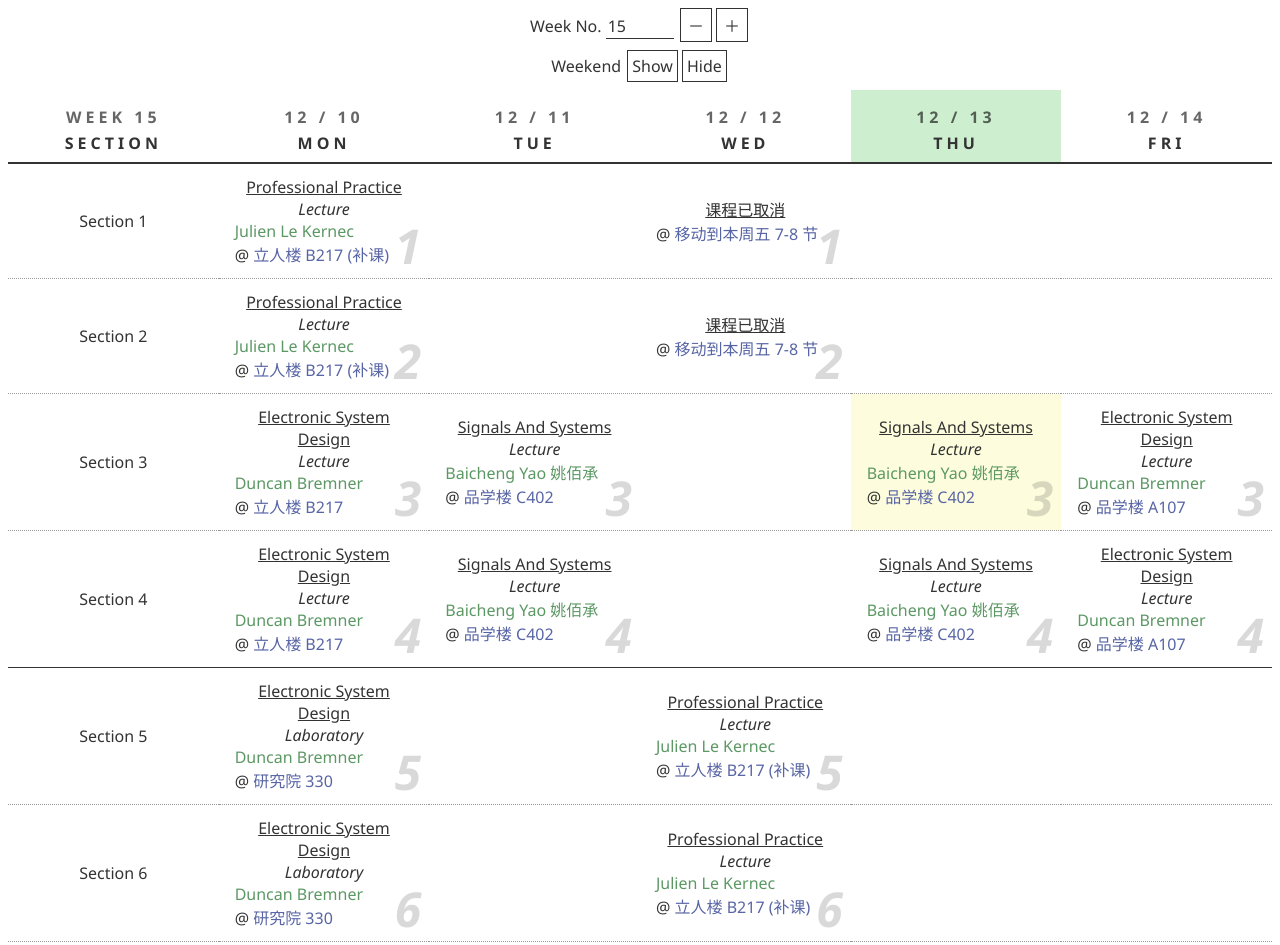
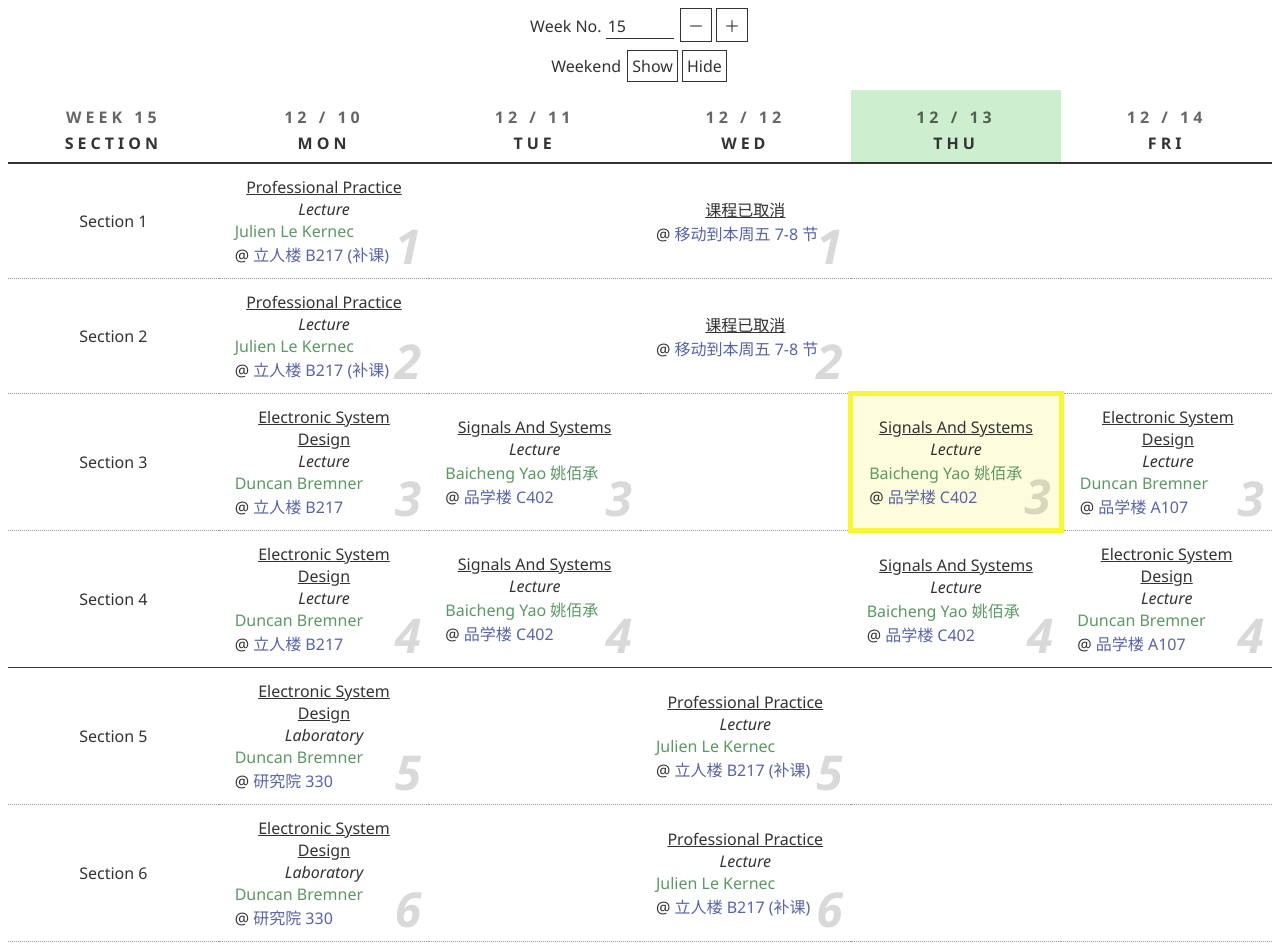
Before and after one commit to idlist/id-pages, a plain HTML site: page timetable/index.html in a window 1280 px wide. Shown: the top 945 px of the page. Drawn offline with Linux system fonts and the light colour scheme.

Commit message:
Display adjusted

```diff
--- a/timetable/app.css
+++ b/timetable/app.css
@@ -77,7 +77,8 @@ body {
   color: rgba(0,0,0,0.6);
 }
 .schedule td {
-  min-height: 3rem;
+  min-height: 4rem;
+  position: relative;
 }
 .schedule tr,
 .schedule td {
@@ -90,14 +91,14 @@ body {
 .schedule .split-end {
   border-bottom: 2px solid #333;
 }
+.schedule .highlight {
+  border: 5px solid #f7f736;
+}
 .course-section {
   text-align: center;
 }
 .course-section p {
   margin: 0;
-}
-.course-info {
-  position: relative;
 }
 .course-info p {
   margin: 0;
@@ -125,16 +126,6 @@ body {
   font-weight: bold;
   font-size: 3rem;
   font-style: italic;
-}
-.course-info .section-bg {
-  position: absolute;
-  top: 0;
-  bottom: 0;
-  left: 0;
-  right: 0;
-  width: 100%;
-  height: 100%;
-  z-index: -1;
 }
 .weekend,
 .week-num {
```
Also changed, not shown: timetable/app.js.
